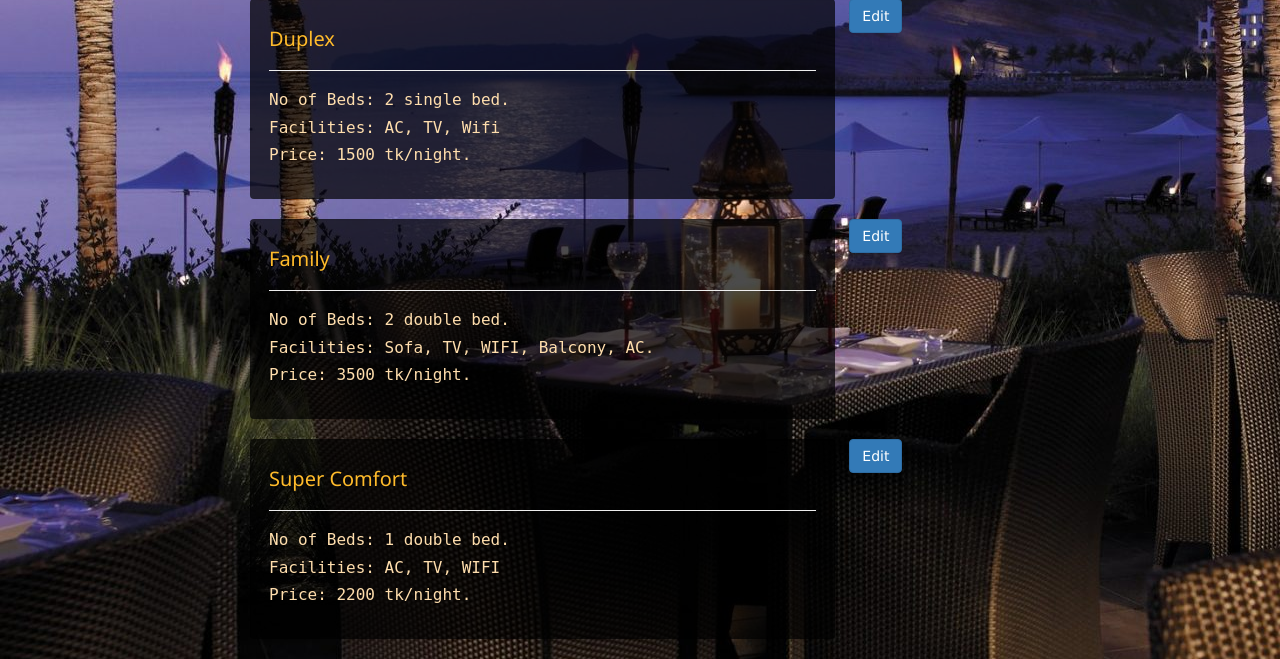
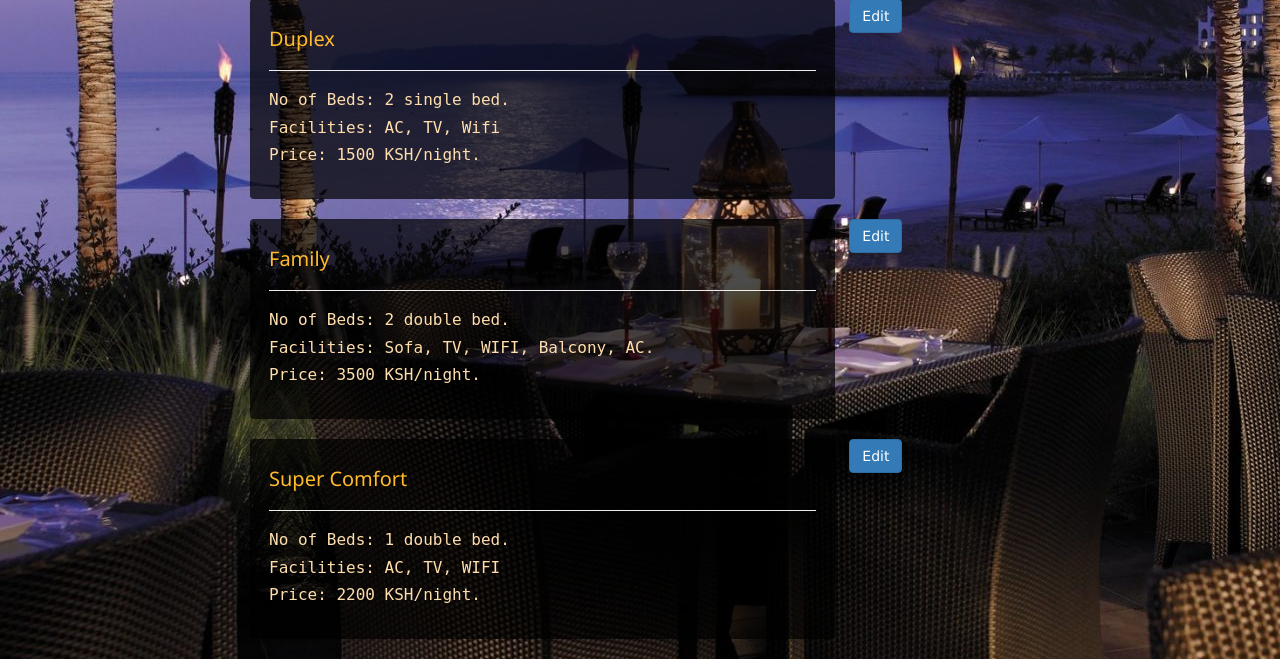
Before and after one commit to Emmanuel-Odero/hotel-room-booking-system, a PHP site: page /show_room_cat.php in a window 1280 px wide. Shown: the part 267-926 px from the top of the page. Run offline with PHP 8.4, Linux system fonts and the light colour scheme; data comes from the database, SQL or seed files in the repository; data that the repository does not hold is empty; some libraries are stand-ins or nearby versions.

Commit message:
changed the currency to KSH

```diff
--- a/app/reservation.php
+++ b/app/reservation.php
@@ -153,7 +153,7 @@
                                 <h6>No of Beds: ".$row2['no_bed']." ".$row2['bedtype']." bed.</h6>
                                 <h6>Available Rooms: ".$row2['available']."</h6>
                                 <h6>Facilities: ".$row2['facility']."</h6>
-                                <h6>Price: ".$row2['price']." tk/night.</h6>
+                                <h6>Price: ".$row2['price']." KSH/night.</h6>
                             </div>
                             <div class='col-md-3'>
                                 <a href='./booknow.php?roomname=".$row2['roomname']."'><button class='btn btn-primary button'>Book Now</button></a>
--- a/app/room.php
+++ b/app/room.php
@@ -92,7 +92,7 @@ $user=new User();
                                 <h4>".$row['roomname']."</h4><hr>
                                 <h6>No of Beds: ".$row['no_bed']." ".$row['bedtype']." bed.</h6>
                                 <h6>Facilities: ".$row['facility']."</h6>
-                                <h6>Price: ".$row['price']." tk/night.</h6>
+                                <h6>Price: ".$row['price']." KSH/night.</h6>
                             </div>
                             <div class='col-md-3'>
                                 <a href='./booknow.php?roomname=".$row['roomname']."'><button class='btn btn-primary button'>Book Now</button> </a>
--- a/app/show_room_cat.php
+++ b/app/show_room_cat.php
@@ -100,7 +100,7 @@ $user=new User();
                                 <h4>".$row['roomname']."</h4><hr>
                                 <h6>No of Beds: ".$row['no_bed']." ".$row['bedtype']." bed.</h6>
                                 <h6>Facilities: ".$row['facility']."</h6>
-                                <h6>Price: ".$row['price']." tk/night.</h6>
+                                <h6>Price: ".$row['price']." KSH/night.</h6>
                             </div>
                             &nbsp;&nbsp;
                             <a href='admin/edit_room_cat.php?roomname=".$row['roomname']."'><button class='btn btn-primary button'>Edit</button></a>
```
